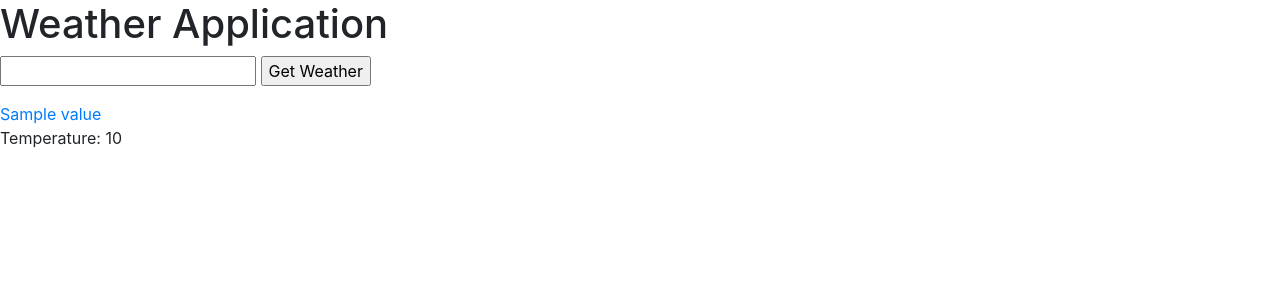
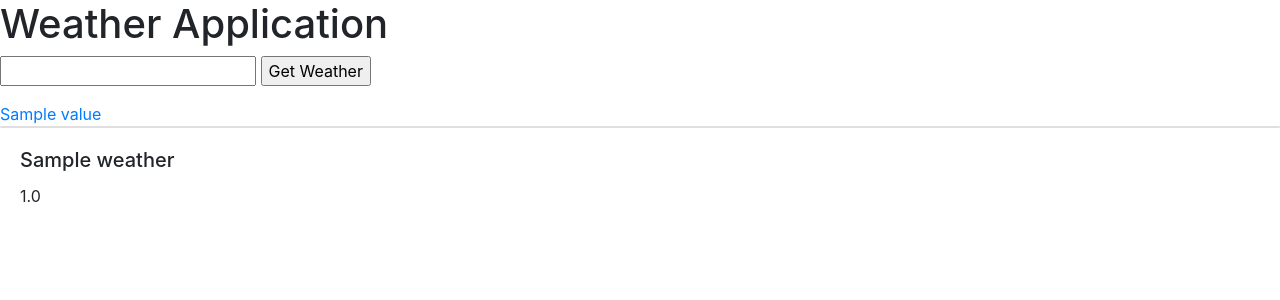
Before and after one commit to gauravsr84/weather, a Django app: template JFH_Assignment/templates/weather_search.html in a window 1280 px wide. Shown: the top 300 px of the page. Run offline with Django 3.2, Linux system fonts and the light colour scheme; tables that the repository leaves empty hold one stand-in row (values such as "Sample post"); the template is opened without the code that fills it: values that come from a table or form of the project are taken from there, most other values are stand-ins (such as "Sample title", 1, 10 or a date in 2020).

Commit message:
updated code

```diff
--- a/JFH_Assignment/JFH_Assignment/urls.py
+++ b/JFH_Assignment/JFH_Assignment/urls.py
@@ -21,7 +21,7 @@ app_name = 'weather'
 
 urlpatterns = [
     path('admin/', admin.site.urls),
-    path('search_weather/<str:loc_key>/', weather_home, name='weather_home'),
+    path('search_weather/<str:loc_key>/<str:area_name>/', weather_home, name='weather_home'),
     path('search_location/', search_location, name='search_location'),
     path('', login_form, name='login_form'),
 ]
--- a/JFH_Assignment/templates/weather_search.html
+++ b/JFH_Assignment/templates/weather_search.html
@@ -9,9 +9,18 @@
 
 <ul class="list-group">
     {% for loc_key, value in location_dict.items %}
-        <li><a href="{% url 'weather_home' loc_key %}">{{ value }}</a></li></li>
+        <li><a href="{% url 'weather_home' loc_key value %}">{{ value }}</a></li></li>
     {% endfor %}
 </ul>
 
-<p>Temperature: {{ temperature }}</p>
+
+    {% for weather_obj in weather %}
+    <div class="card"></div>
+        <div class="card-body">
+            <h5 class="card-title">{{ weather_obj.area_name }}</h5>
+            <p class="card-text">{{ weather_obj.temperature }}</p>
+        </div>
+    </div>
+    {% endfor %}
+
 {% endblock %}
--- a/JFH_Assignment/weather/admin.py
+++ b/JFH_Assignment/weather/admin.py
@@ -1,5 +1,6 @@
 from django.contrib import admin
-from .models import User
+from .models import User, Weather
 
 # Register your models here.
 admin.site.register(User)
+admin.site.register(Weather)
--- a/JFH_Assignment/weather/models.py
+++ b/JFH_Assignment/weather/models.py
@@ -4,3 +4,9 @@ from django.db import models
 class User(models.Model):
     email_address = models.EmailField()
     password = models.CharField(max_length = 20)
+
+class Weather(models.Model):
+    area_name = models.CharField(max_length = 50, null=True)
+    temperature = models.DecimalField(max_digits=3, decimal_places=1, null=True)
+    location_key = models.IntegerField(null=True)
+    date_time_searched = models.DateTimeField(null=True)
```
Also changed, not shown: JFH_Assignment/weather/views.py (+19 -19 lines), JFH_Assignment/db.sqlite3, JFH_Assignment/weather/migrations/0002_weather.py (added), JFH_Assignment/weather/migrations/0003_remove_weather_temperature.py (added), JFH_Assignment/weather/migrations/0004_auto_20201109_1903.py (added), JFH_Assignment/weather/migrations/0005_remove_weather_area_name.py (added), JFH_Assignment/weather/migrations/0006_weather_area_name.py (added), JFH_Assignment/weather/migrations/0007_weather_date_time_searched.py (added).
